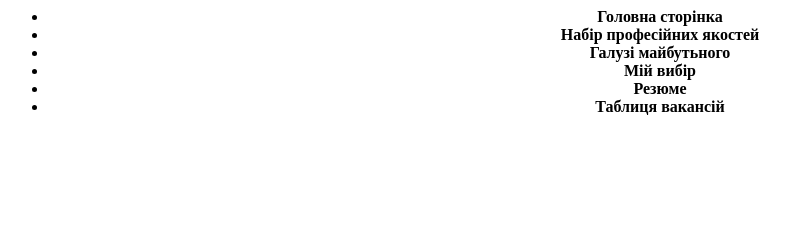
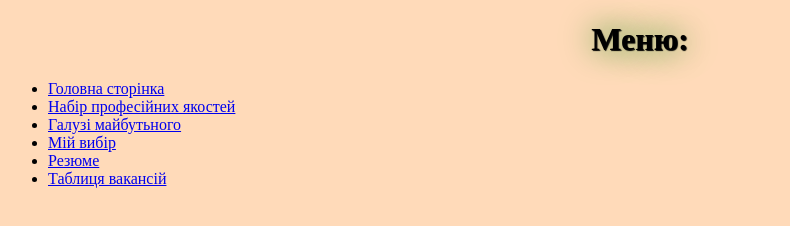
Before and after one commit to aanneetts/aanneetts.github.io, a plain HTML site: page nav.html in a window 1280 px wide. Shown: the whole page, without its empty margins (0-790 px from the left). Drawn offline with Linux system fonts and the light colour scheme.

Commit message:
Add files via upload

```diff
--- a/nav.html
+++ b/nav.html
@@ -1,5 +1,20 @@
-
-<div id="header" style="text-align: center">
+<!DOCTYPE html>
+<html lang="en">
+<head>
+	<meta charset="UTF-8">
+	<title>Навігація</title>
+	<style type="text/css">
+	body {
+		background-color: #FFDAB9;
+	}
+	h1 {
+			text-decoration-color: #7B68EE;
+			text-shadow: 1px 1px 1px black, 0 0 1em green;
+		}
+</style>
+</head>
+<body>
+	<h1 align="center">Меню:</h1>
 	<ul>
 		<li><a href="general.html" target="Page">Головна сторінка</a></li>
 		<li><a href="nabir.html" target="Page">Набір професійних якостей</a></li>
@@ -9,22 +24,5 @@
 		<li><a href="table.html" target="Page">Таблиця вакансій</a></li>
 
 	</ul>
-</div>
-
-<style type="text/css">
-	#header{
-		margin:0px;
-		padding:0px;
-		color:black;
-		width:100%;
-		}
-		#header ul li a{
-		text-decoration:none;
-		font-size:16px;
-		font-weight:bold;
-		color:black;
-		}
-		#header ul li a:hover{
-		text-decoration:underline;
-	}
-</style>
+</body>
+</html>
```
